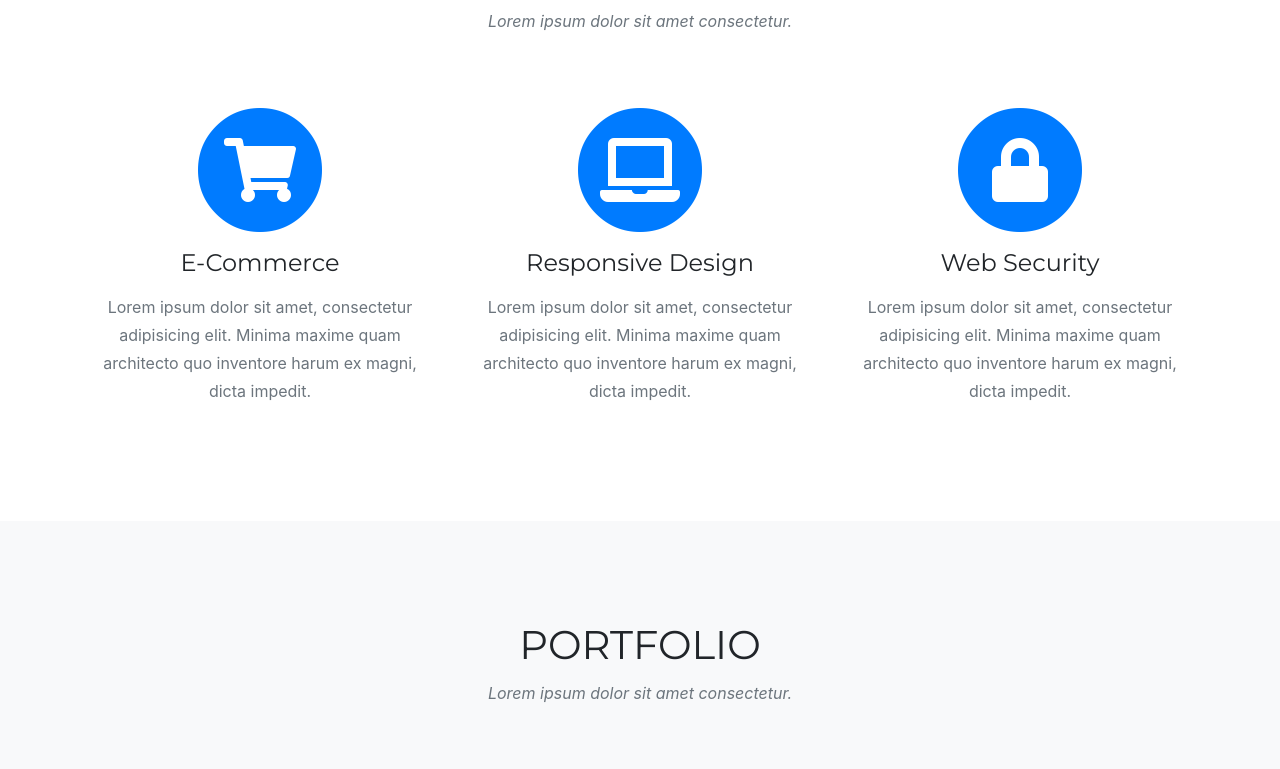
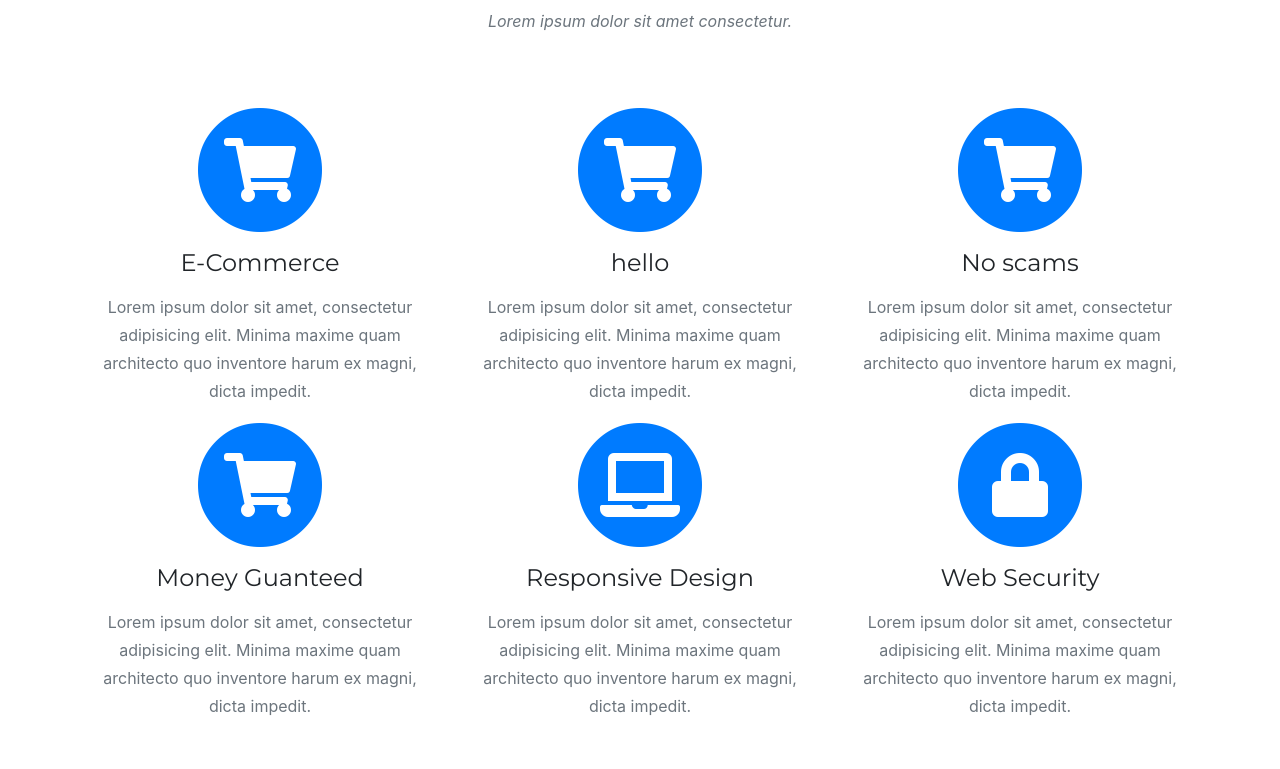
Before and after one commit to gavinwu23/it202-project1, a website with bundled scripts: page index.html in a window 1280 px wide. Shown: the part 711-1480 px from the top of the page. Built offline with nearby package versions, Linux system fonts and the light colour scheme; a web font is replaced by a local one.

Commit message:
added 2nd laye f services

```diff
--- a/css/agency.css
+++ b/css/agency.css
@@ -200,7 +200,7 @@ text-align: center;
 }
 
 /* .carousel-caption {
-    transform: translateY(-50%);
+transform: translateY(-50%);
   bottom: 0;
   top: 50%;
 } */
--- a/index.html
+++ b/index.html
@@ -131,6 +131,30 @@
             <i class="fas fa-shopping-cart fa-stack-1x fa-inverse"></i>
           </span>
           <h4 class="service-heading">E-Commerce</h4>
+          <p class="text-muted">Lorem ipsum dolor sit amet, consectetur adipisicing elit. Minima maxime quam architecto quo inventore harum ex magni, dicta impedit.</p>
+        </div>
+        <div class="col-md-4">
+          <span class="fa-stack fa-4x">
+            <i class="fas fa-circle fa-stack-2x text-primary"></i>
+            <i class="fas fa-shopping-cart fa-stack-1x fa-inverse"></i>
+          </span>
+          <h4 class="service-heading">hello</h4>
+          <p class="text-muted">Lorem ipsum dolor sit amet, consectetur adipisicing elit. Minima maxime quam architecto quo inventore harum ex magni, dicta impedit.</p>
+        </div>
+        <div class="col-md-4">
+          <span class="fa-stack fa-4x">
+            <i class="fas fa-circle fa-stack-2x text-primary"></i>
+            <i class="fas fa-shopping-cart fa-stack-1x fa-inverse"></i>
+          </span>
+          <h4 class="service-heading">No scams</h4>
+          <p class="text-muted">Lorem ipsum dolor sit amet, consectetur adipisicing elit. Minima maxime quam architecto quo inventore harum ex magni, dicta impedit.</p>
+        </div>
+        <div class="col-md-4">
+          <span class="fa-stack fa-4x">
+            <i class="fas fa-circle fa-stack-2x text-primary"></i>
+            <i class="fas fa-shopping-cart fa-stack-1x fa-inverse"></i>
+          </span>
+          <h4 class="service-heading">Money Guanteed</h4>
           <p class="text-muted">Lorem ipsum dolor sit amet, consectetur adipisicing elit. Minima maxime quam architecto quo inventore harum ex magni, dicta impedit.</p>
         </div>
         <div class="col-md-4">
```
